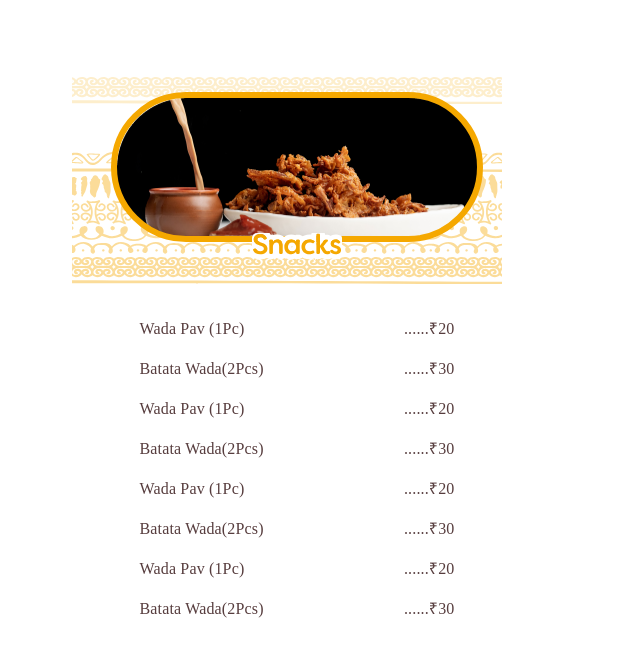
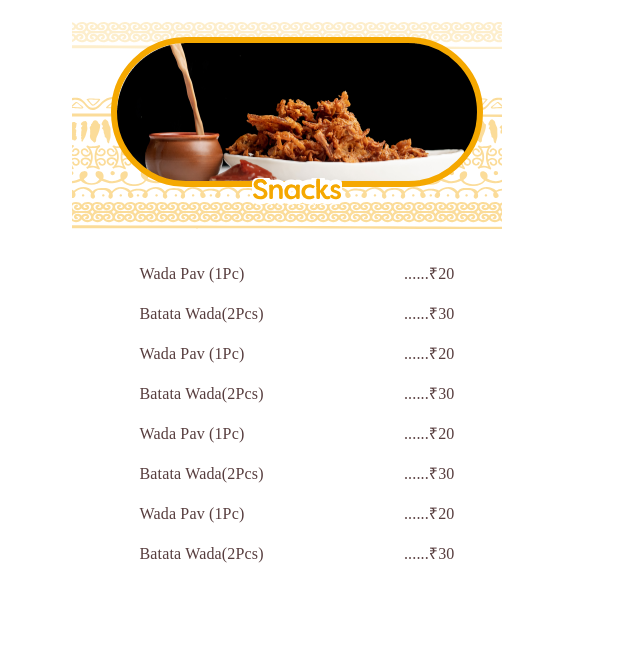
Before and after one commit to KhushPoddar11/sds-menu, a plain HTML site: page index.html in a window 1280 px wide. Shown: the part 152-800 px from the top of the page, without its empty margins (343-983 px from the left). Drawn offline with Linux system fonts and the light colour scheme; a web font is replaced by a local one.

Commit message:
removed spaced above snacks section

```diff
--- a/index.html
+++ b/index.html
@@ -27,7 +27,7 @@
             </div>
         </div>
         <div class="menu-page">
-            <div id="snacks" style="height: 35px;"></div>
+            <!-- <div id="snacks" style="height: 35px;"></div> -->
         <div class="category">
             <div class="category-mask">
                 <img src="assets/Snacks-Mask-1.svg" alt="" class="category-mask-bg">
```
